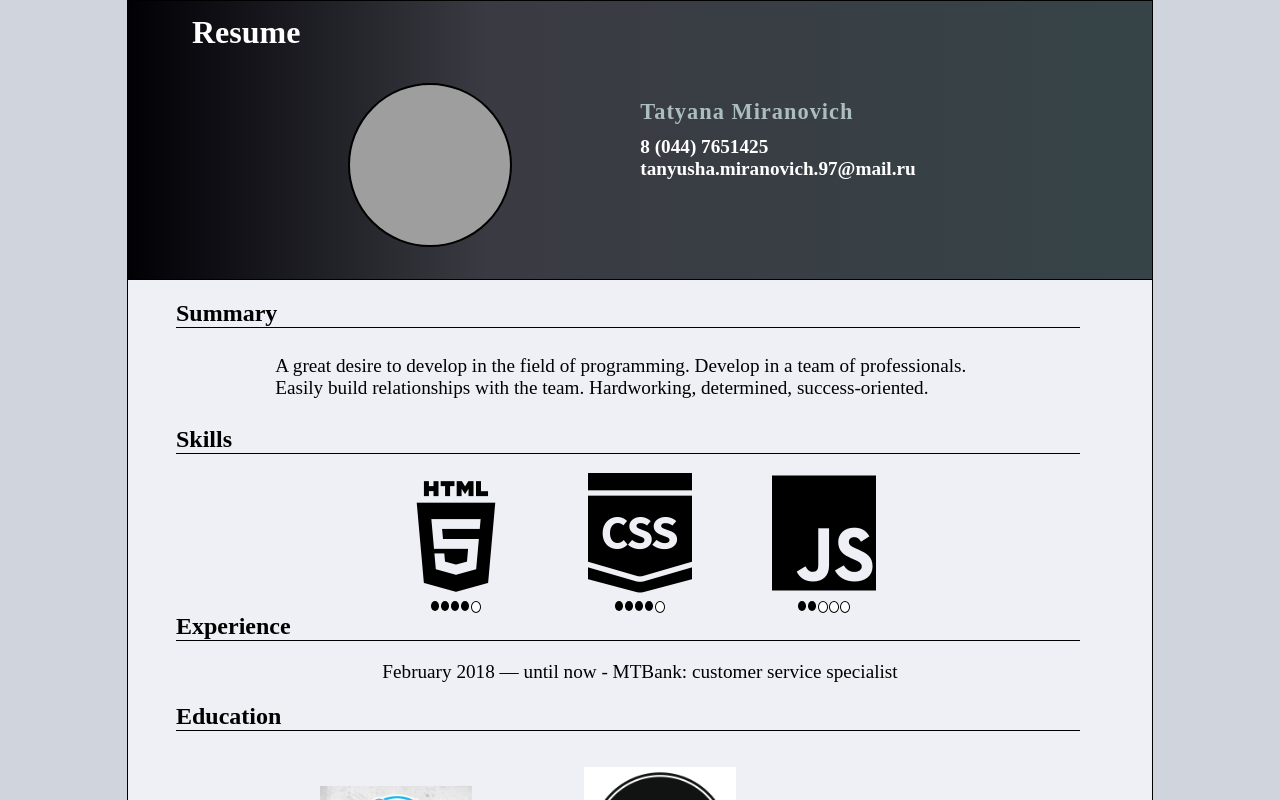
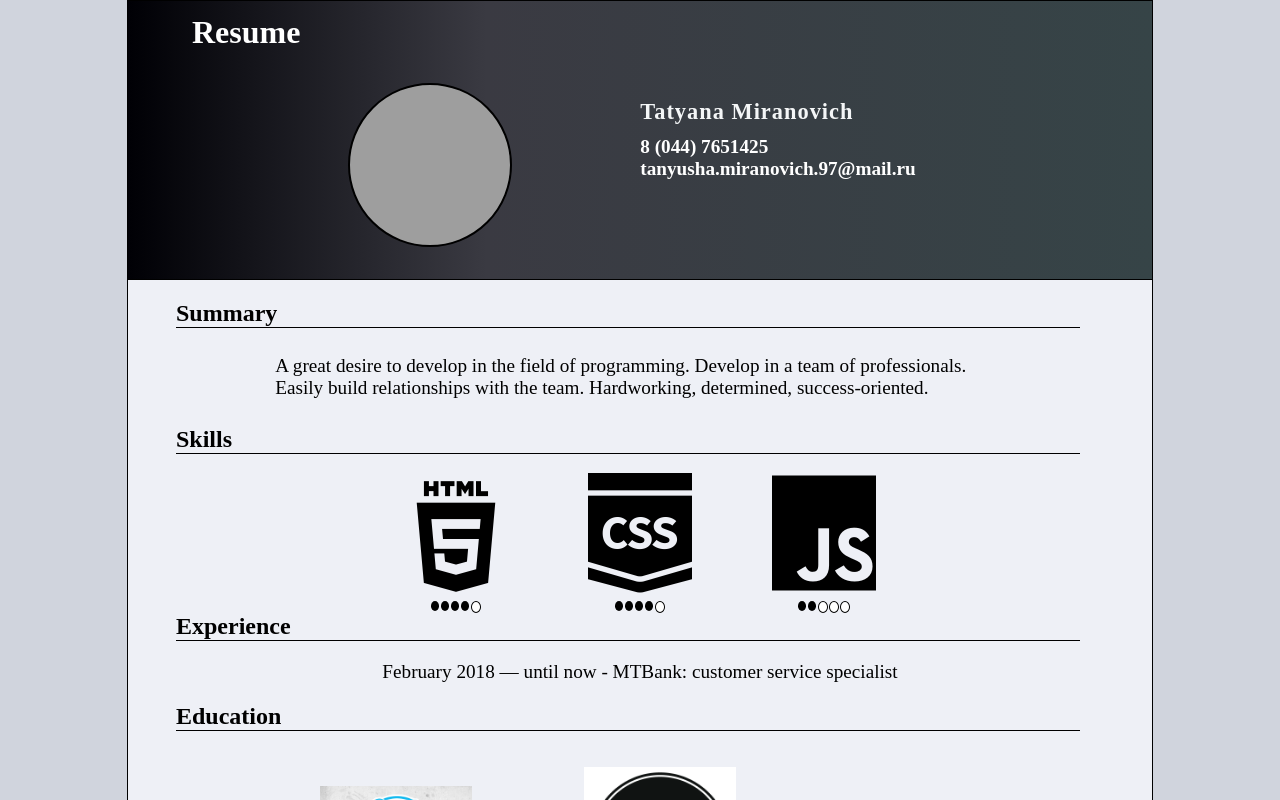
Before and after one commit to Tatyana97/rsschool-cv, a plain HTML site: page index.html in a window 1280 px wide. Shown: the top 800 px of the page. Drawn offline with Linux system fonts and the light colour scheme; grey boxes are pictures that could not be loaded.

Commit message:
refactor: change color in person-information

```diff
--- a/styles/style.css
+++ b/styles/style.css
@@ -76,7 +76,6 @@ h1{
          padding-bottom: 0.5em;
          font-weight: bolder;
          letter-spacing: 1px;
-         color: #b1c1c3;
          animation: background 6s infinite alternate;
 }
 @keyframes background {
```
